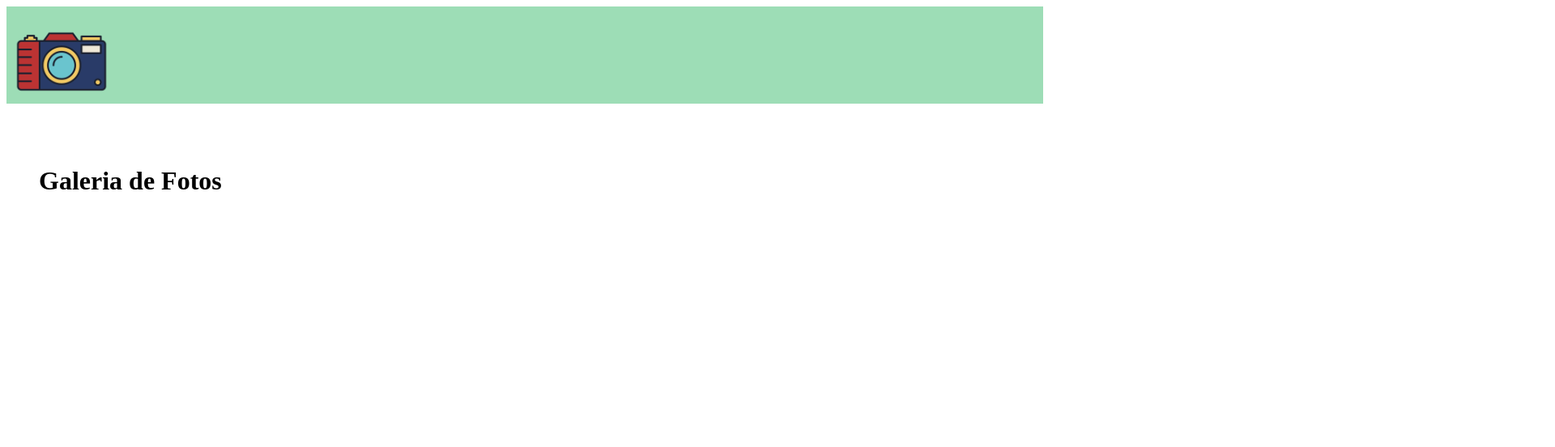
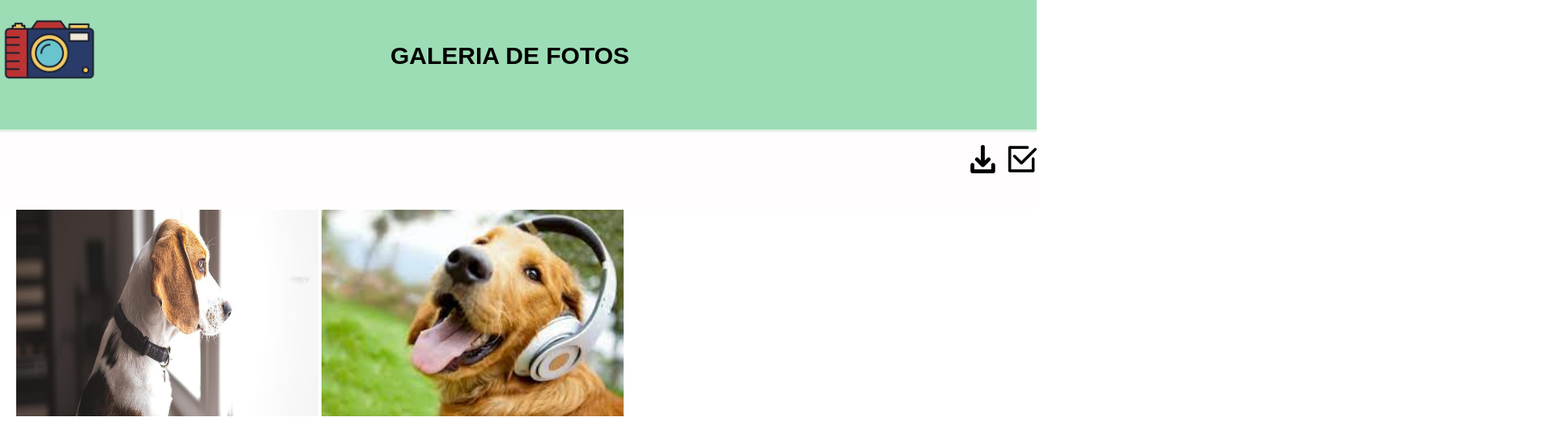
Before and after one commit to Vihelisa/Front_End, a plain HTML site: page Primeiro_Projeto/index.html in a window 1280 px wide. Shown: the top 552 px of the page at 81% size, 1920 px wide, since content can reach past the window. Drawn offline with Linux system fonts and the light colour scheme.

Commit message:
new updates

```diff
--- a/Primeiro_Projeto/css/main.css
+++ b/Primeiro_Projeto/css/main.css
@@ -1,20 +1,47 @@
 body {
   width: 100%;
   height: 100%;
+  margin: 0 auto;
 }
 .menu {
   width: 100%;
+  height: 20%;
   background-color: #9dddb6;
-  height: 120px;
+  border-bottom: 3px solid #e1f1e6;
 }
 main {
-    margin: 0 auto;
-    width: 980vw;
-    position: relative;
+  margin: 0 auto;
+  width: 100%;
+  position: relative;
 }
 .logo {
-    padding: 1vh;
+  padding: 1px;
+  float: left;
+  width: 35%;
 }
 h1 {
-    padding: 5vh;
+  padding: 4vh;
+  float: left;
+  text-decoration: none;
+  font-size: 30px;
+  text-transform: uppercase;
+  font-family: Arial, Helvetica, sans-serif;
 }
+.header-2 {
+  background-color: #fffdfd;
+  width: 100%;
+  height: 12%;
+}
+.options ul li{
+  margin-left: 10px;
+  display: inline-block;
+  list-style: none;
+}
+.options{
+  float: right;
+}
+.fotos{
+  margin-left: 20px;
+  float: left;
+  position: relative;
+}
--- a/Primeiro_Projeto/index.html
+++ b/Primeiro_Projeto/index.html
@@ -16,6 +16,23 @@
             </div>
         </main>
     </header>
+    <main>
+        <div class="header-2">
+            <div class="options">
+                <ul>
+                    <li><a href=""> <img src="./img/download.png" height="35" width="35"></a></li>
+                    <li><a href=""> <img src="./img/select_all.png" height="35" width="35"></a></li>
+                </ul>
+            </div>
+        </div>
+    </main>
+    <main>
+        <div class="fotos">
+            <img src="./img/fotos/cachorro_olhando_janela.jpeg" height="255" width="373" >
+            <img src="./img/fotos/dog_ouve_musica.jpg" height="255" width="373" >
+
+        </div>
+    </main>
 </body>
 
 </html>
```
Also changed, not shown: Primeiro_Projeto/img/download.png (added), Primeiro_Projeto/img/fotos/cachorro_olhando_janela.jpeg (added), Primeiro_Projeto/img/fotos/dog_ouve_musica.jpg (added), Primeiro_Projeto/img/fotos/doguinho_de_oculos.jpg (added), Primeiro_Projeto/img/fotos/doguinho_travesso.png (added), Primeiro_Projeto/img/fotos/nariz_de_doguinho.jpg (added), Primeiro_Projeto/img/fotos/pincher.png (added), Primeiro_Projeto/img/select_all.png (added).
